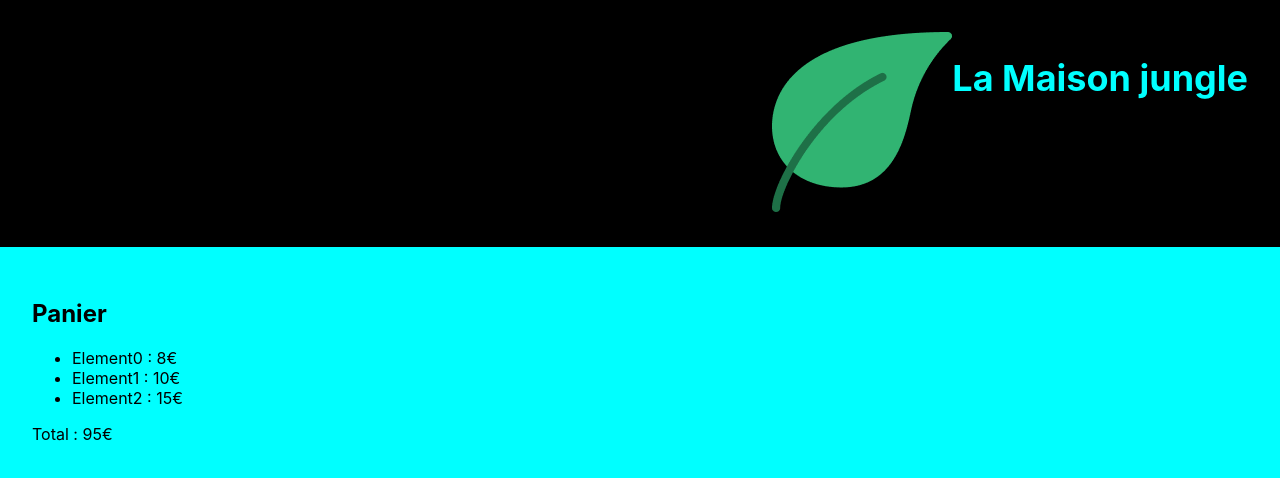
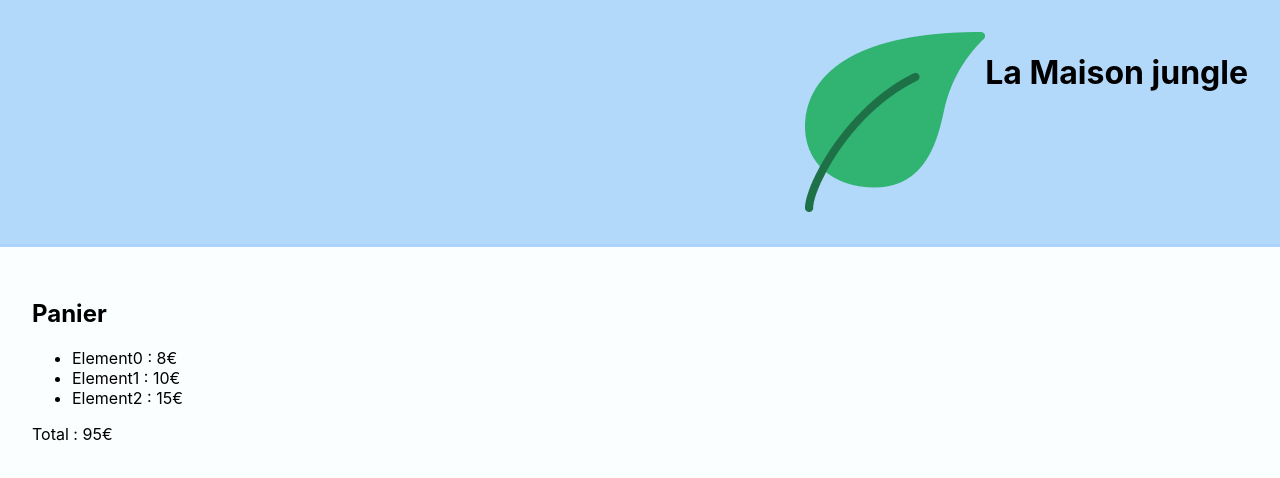
Before and after one commit to rovertnet/mon-projet1, a React (Create React App) app: page / in a window 1280 px wide. Shown: the top 478 px of the page. Built offline with nearby package versions, Linux system fonts and the light colour scheme.

Commit message:
affichage

```diff
--- a/src/Styles/Bannier.css
+++ b/src/Styles/Bannier.css
@@ -2,22 +2,18 @@
     color: black;
     text-align: right;
     padding: 32px;
-    border-bottom: solid 3px black;
+    border-bottom: solid 3px rgb(172, 211, 255);
     display: flex;
     justify-content: flex-end;
     flex-direction: row;
-    background-color: black;
+    background-color: rgb(178, 216, 250);
+    height: min-content;
 }
 
 .lmj-title {
-    position: relative;
-    text-align: center;
-    color: aqua;
-    font-size: 36px;
-    font-weight: bold;
+
 }
 .lmj-logo{
-    position: relative;
-    border-radius: 50px;
-    margin-right: 50px;
+    height: 80px;
+    width: 45px;
 }
--- a/src/index.css
+++ b/src/index.css
@@ -5,7 +5,7 @@ body {
     sans-serif;
   -webkit-font-smoothing: antialiased;
   -moz-osx-font-smoothing: grayscale;
-  background-color: aqua;
+  background-color: rgb(250, 254, 254);
 }
 
 code {
```
